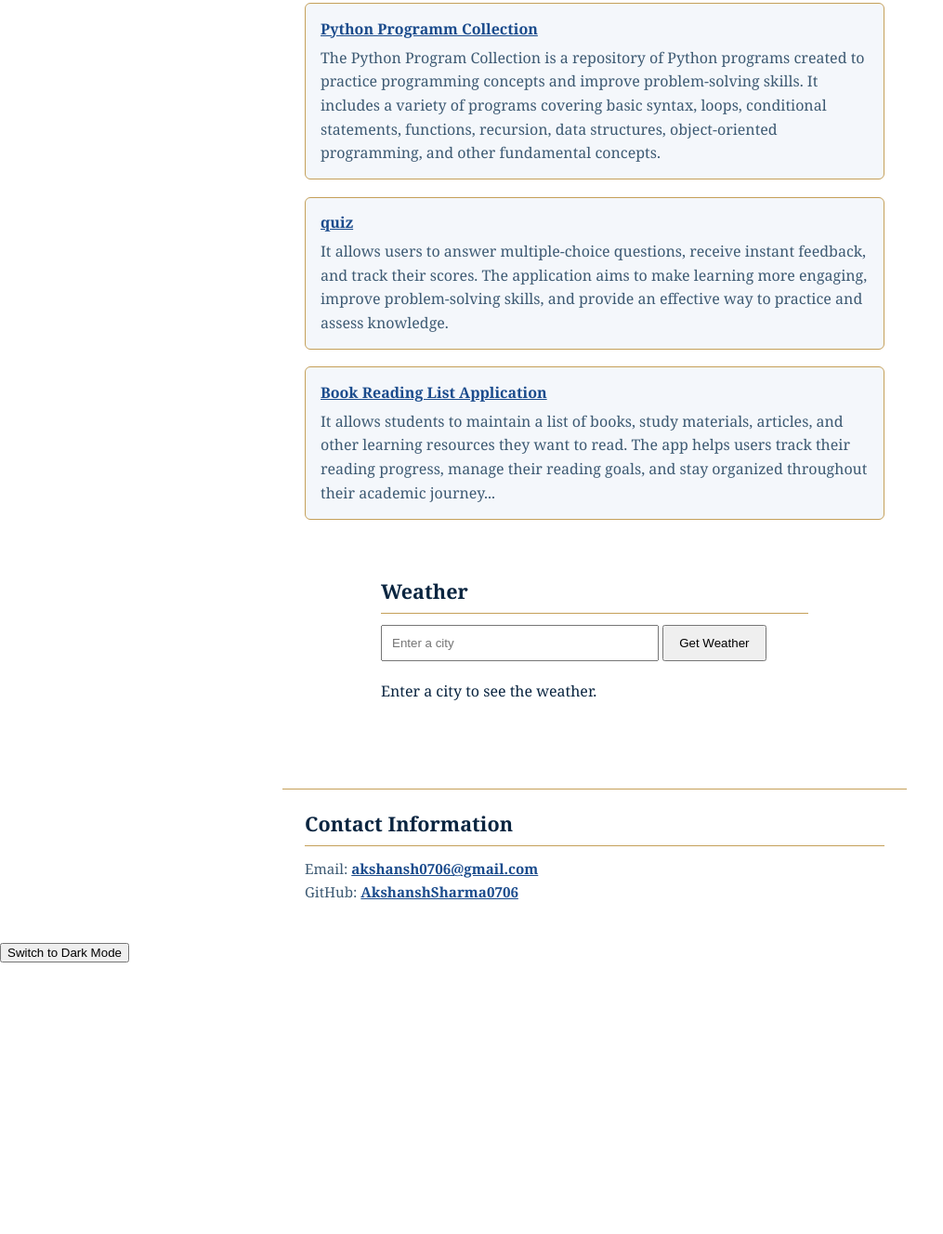
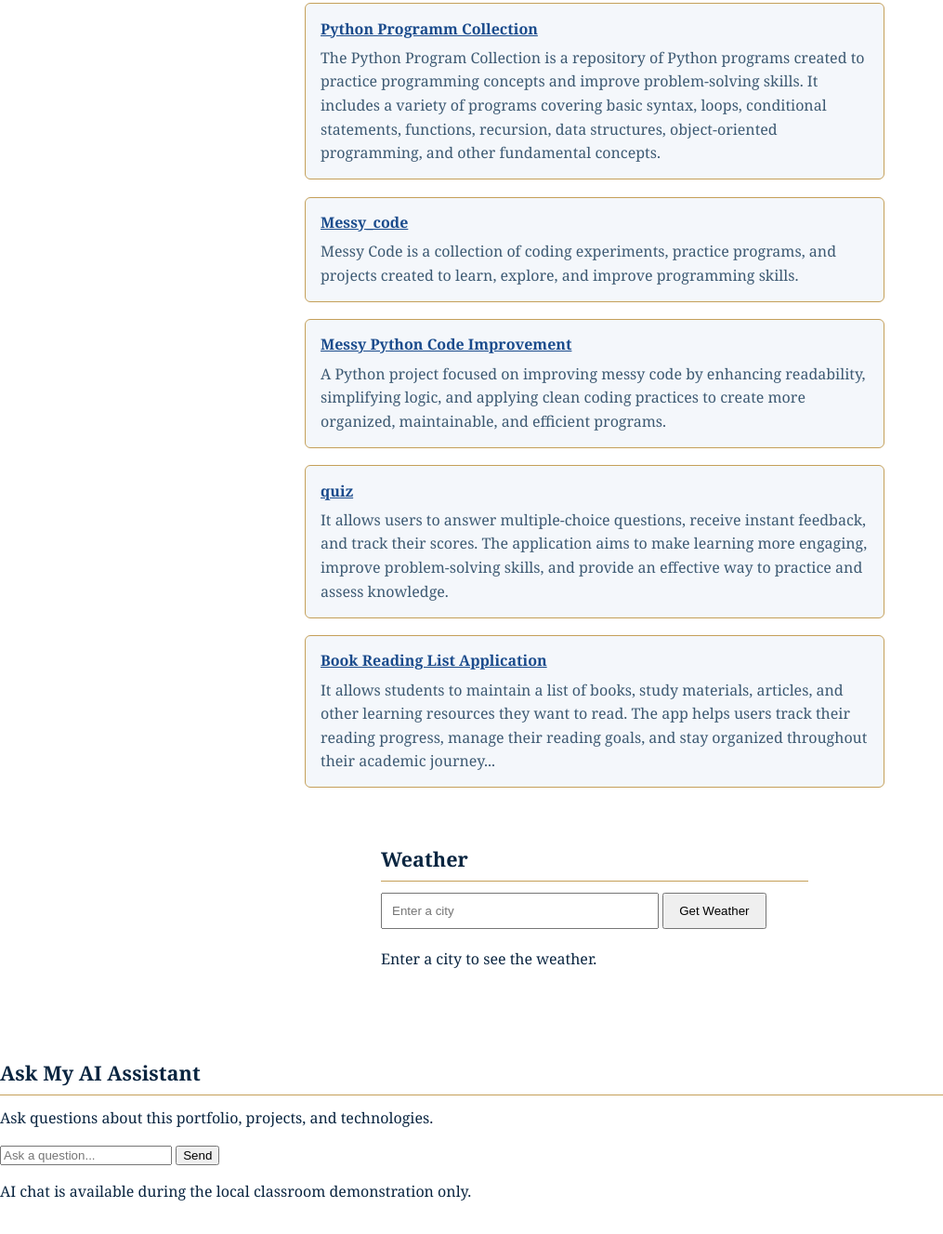
Before and after one commit to AkshanshSharma0706/portfolio, a plain HTML site: page index.html in a window 1280 px wide. Shown: the part 725-2052 px from the top of the page at 93% size, without its empty margins (0-1015 px from the left). Before the commit the page ends 1762 px from the top, so only its background shows below. Drawn offline with Linux system fonts and the light colour scheme.

Commit message:
Update index.html

```diff
--- a/index.html
+++ b/index.html
@@ -19,15 +19,16 @@
       <a href="#contact">Contact Information</a>
     </nav>
 
-    <!-- Replace profile.jpeg with your photograph's filename -->
-
+     <!-- Replace profile.jpg with your photograph's filename -->
+    <!--
     <div class="profile-container">
     <img
-      src="profile.jpeg"
-      alt="Akshansh Sharma"
-      class="profile-photo"''
+      src="profile.jpg"
+      alt="Ravikant Sharma"
+      class="profile-photo"
     >
   </div>
+  -->
   </header>
 
   <main>
@@ -57,6 +58,15 @@
           <p>The Python Program Collection is a repository of Python programs created to practice programming concepts and improve problem-solving skills. It includes a variety of programs covering basic syntax, loops, conditional statements, functions, recursion, data structures, object-oriented programming, and other fundamental concepts.</p>
         </li>
 
+         <li data-skills="python">
+          <a href="https://github.com/ravikantsharma06/messy_code.git">Messy_code</a>
+          <p>Messy Code is a collection of coding experiments, practice programs, and projects created to learn, explore, and improve programming skills.</p>
+        </li>
+
+         <li data-skills="python">
+          <a href="https://github.com/ravikantsharma06/messy_python_code_improvement.git">Messy Python Code Improvement</a>
+          <p>A Python project focused on improving messy code by enhancing readability, simplifying logic, and applying clean coding practices to create more organized, maintainable, and efficient programs.</p>
+        </li>
 
 
         <li>
@@ -89,6 +99,38 @@
       </div>
     </section>
   </main>
+  <section id="aiChatSection" class="ai-chat">
+    <h2>Ask My AI Assistant</h2>
+
+    <p>
+      Ask questions about this portfolio,
+      projects, and technologies.
+    </p>
+
+    <div
+      id="chatMessages"
+      aria-live="polite"
+    ></div>
+
+    <div class="chat-controls">
+      <input
+        type="text"
+        id="userInput"
+        placeholder="Ask a question..."
+      />
+
+      <button id="sendButton" type="button">
+        Send
+      </button>
+    </div>
+
+    <p id="chatStatus" role="status"></p>
+
+    <p class="chat-note">
+      AI chat is available during the local
+      classroom demonstration only.
+    </p>
+  </section>
 
   <footer class="site-footer" id="contact">
     <h2>Contact Information</h2>
```
